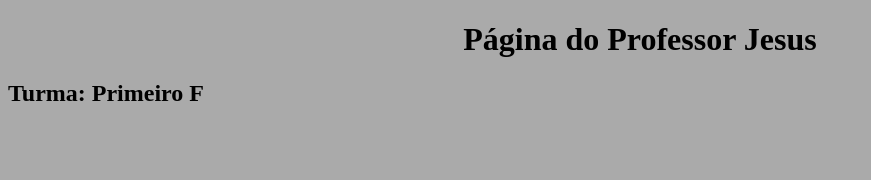
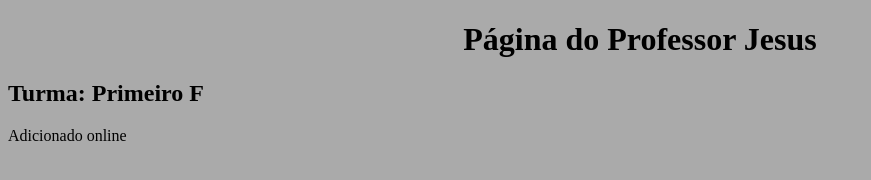
Before and after one commit to jesusmaringa/primeirof_2t, a plain HTML site: page index.html in a window 1280 px wide. Shown: the whole page, without its empty margins (0-871 px from the left). Drawn offline with Linux system fonts and the light colour scheme.

Commit message:
Nova mudança em 08/07

```diff
--- a/index.html
+++ b/index.html
@@ -8,5 +8,6 @@
   <body>
      <h1>Página do Professor Jesus</h1>
      <h2>Turma: Primeiro F</h2>
+     <p>Adicionado online</p>
   </body>
 </html>
```
